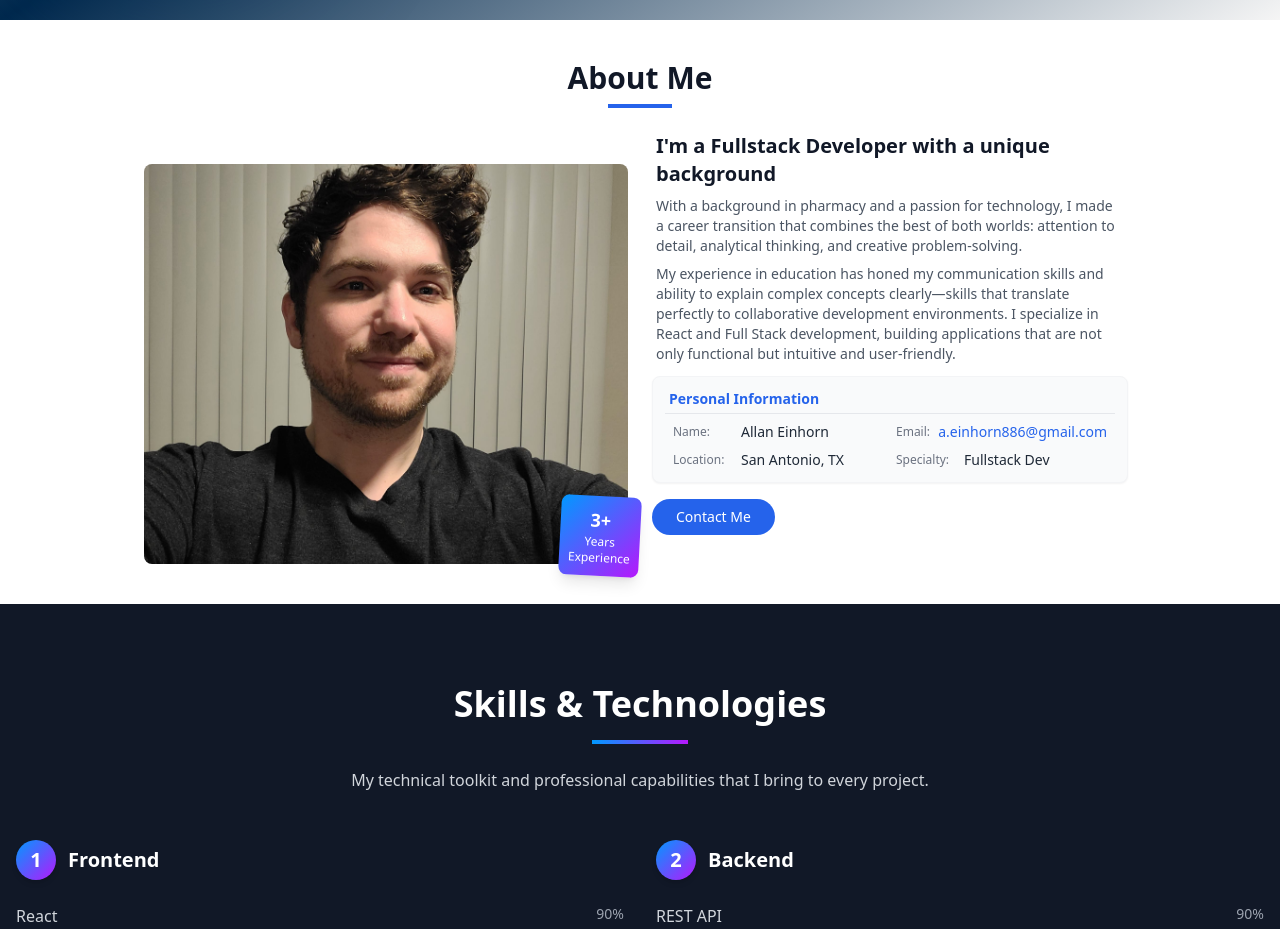
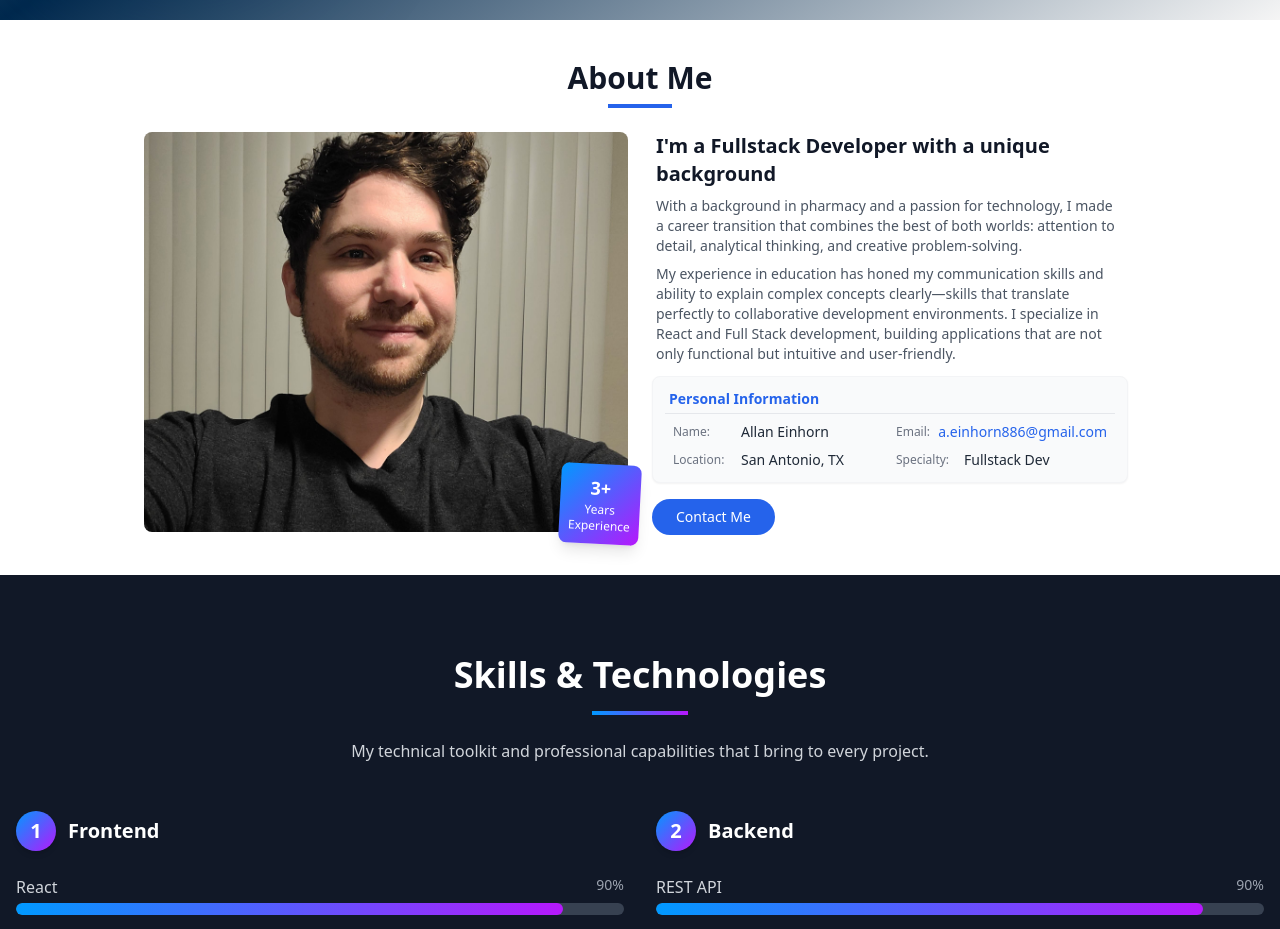
Before and after one commit to AyEinhorn/modern-portfolio, a React (Vite) app: page / in a window 1280 px wide. Shown: the part 780-1709 px from the top of the page. Built offline with nearby package versions, Linux system fonts and the light colour scheme.

Commit message:
fix margin for about photo in deployment

```diff
--- a/src/components/sections/About.tsx
+++ b/src/components/sections/About.tsx
@@ -24,7 +24,7 @@ const About = () => {
             viewport={{ once: true }}
             className="max-w-full"
           >
-            <div className="relative md:mt-8">
+            <div className="relative">
               <div className="w-full rounded-lg overflow-hidden" style={{ maxHeight: '50vh' }}>
                 <img
                   src={aboutPhoto}
```
